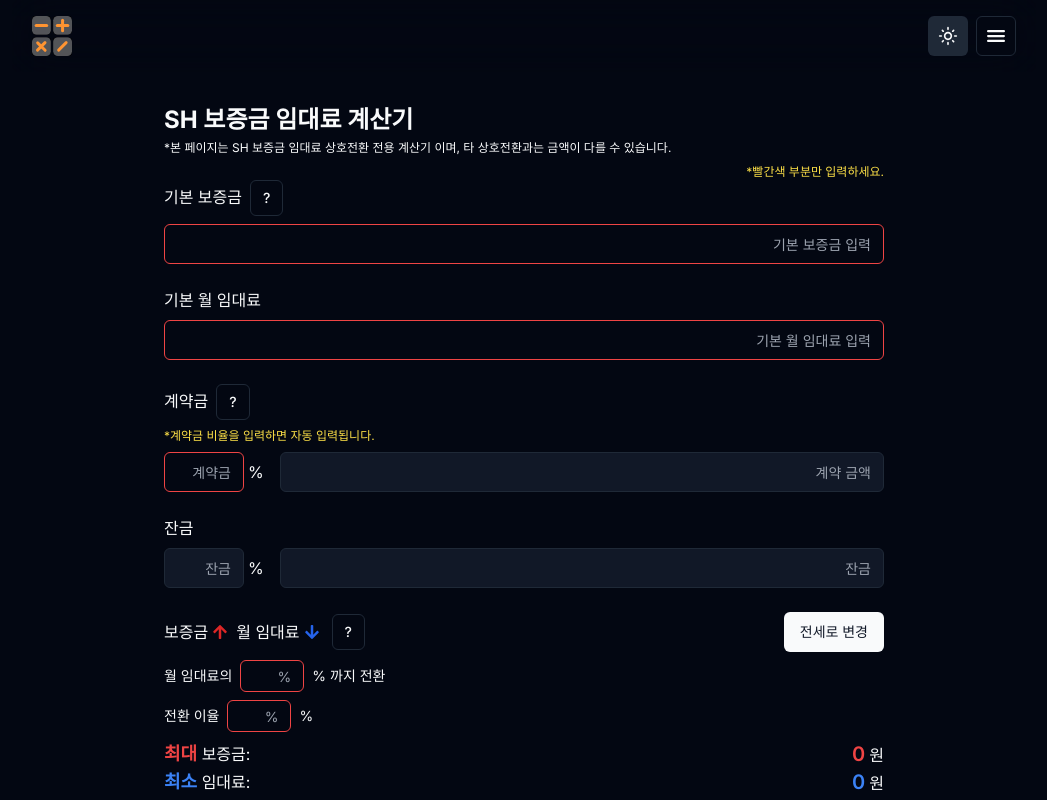
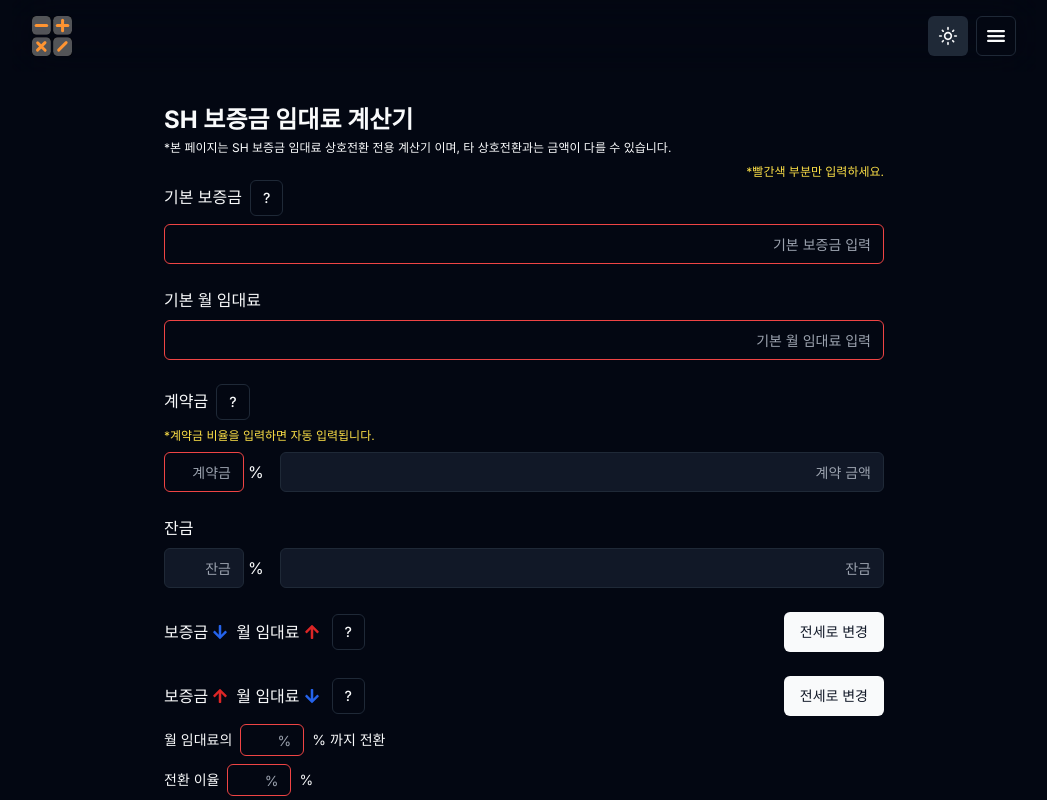
Before and after one commit to WebKBS/deposit-calculator, a Next.js app: page / in a window 1280 px wide. Shown: the top 800 px of the page, without its empty margins (116-1163 px from the left). Built offline with nearby package versions, Linux system fonts and the light colour scheme.

Commit message:
전월세 변경 타이틀 완료

```diff
--- a/components/Calculator.tsx
+++ b/components/Calculator.tsx
@@ -19,6 +19,7 @@
 import Balance from './sh/components/View/Balance';
 import DefaultDeposit from './sh/components/View/DefaultDeposit';
 import DefaultRent from './sh/components/View/DefaultRent';
+import DepositRentChange from './sh/components/View/DepositRentChange';
 import DownPayment from './sh/components/View/DownPayment';
 import useShCalculatorStore from './sh/store/store';
 import { Input } from './ui/input';
@@ -541,6 +542,7 @@
       <DefaultRent />
       <DownPayment />
       <Balance />
+      <DepositRentChange />
 
       <div className="mb-6">
         <div className="flex items-center justify-between gap-2 mb-2">
--- /dev/null
+++ b/components/sh/components/Card/ChangeStateCard.tsx
@@ -0,0 +1,21 @@
+import { TipAlertDialog } from '@/components/Modal/TipAlertDialog';
+
+import DepositChangeButton from '../Button/DepositChangeButton';
+import ChangeState from '../ChangeState/TitleState';
+
+const ChangeStateCard = () => {
+  return (
+    <div className="flex items-center justify-between gap-2 mb-2">
+      <div className="flex items-center gap-3">
+        <ChangeState />
+        <TipAlertDialog
+          title="보증금, 월 임대료 상호전환"
+          body="SH 모집공고를 보시면 상호전환에 대한 내용이 적혀있습니다. 공고물 또는 제공하는 건물에 대해 모두 상호전환 비율이 다를 수 있으며, 입력하시는 비율에 따라 보증금과 임대료는 자동으로 입력됩니다. 보증금 및 월 임대료 변경으로 보증금 상향, 임대로 하향, 등 전환 계산 가능하며, 기본 보증금, 기본 월 임대료, 계약금 변경시 상호전환의 내용은 초기화 됩니다. 단위는 %이며 소수점까지 가능합니다. 예) 50.5 = 50.5%"
+        />
+      </div>
+      <DepositChangeButton />
+    </div>
+  );
+};
+
+export default ChangeStateCard;
--- /dev/null
+++ b/components/sh/components/ChangeState/TitleState.tsx
@@ -0,0 +1,32 @@
+import { Label } from '@/components/ui/label';
+import { FaArrowDown, FaArrowUp } from 'react-icons/fa';
+import { useDepositChangeStore } from '../../store/depositChangeStore';
+
+const TitleState = () => {
+  const isDepositChange = useDepositChangeStore(
+    (state) => state.isDepositChange
+  );
+
+  return (
+    <div className="flex flex-wrap items-center gap-2 justify-center">
+      <p className="flex items-center gap-1">
+        <Label>보증금</Label>
+        {!isDepositChange ? (
+          <FaArrowDown className="text-blue-600" />
+        ) : (
+          <FaArrowUp className="text-red-600" />
+        )}
+      </p>
+      <p className="flex items-center gap-1">
+        월 임대료
+        {!isDepositChange ? (
+          <FaArrowUp className="text-red-600" />
+        ) : (
+          <FaArrowDown className="text-blue-600" />
+        )}
+      </p>
+    </div>
+  );
+};
+
+export default TitleState;
--- /dev/null
+++ b/components/sh/components/Input/MaxConversionRentInput.tsx
@@ -0,0 +1,30 @@
+import { Input } from '@/components/ui/input';
+import { ChangeEvent } from 'react';
+import useMaxConversionRateStore from '../../store/maxConversionRateStore';
+
+const MaxConversionRentInput = () => {
+  const maxConversionRate = useMaxConversionRateStore(
+    (state) => state.maxConversionRate
+  );
+
+  const setMaxConversionRate = useMaxConversionRateStore(
+    (state) => state.setMaxConversionRate
+  );
+
+  const handleMaxConversionRate = (event: ChangeEvent<HTMLInputElement>) => {
+    setMaxConversionRate(event);
+  };
+
+  return (
+    <Input
+      type="text"
+      placeholder="%"
+      maxLength={6}
+      className="w-16 h-8 text-right border-red-500"
+      onChange={handleMaxConversionRate}
+      value={maxConversionRate}
+    />
+  );
+};
+
+export default MaxConversionRentInput;
--- /dev/null
+++ b/components/sh/components/View/DepositRentChange.tsx
@@ -0,0 +1,11 @@
+import ChangeStateCard from '../Card/ChangeStateCard';
+
+const DepositRentChange = () => {
+  return (
+    <div className="mb-6">
+      <ChangeStateCard />
+    </div>
+  );
+};
+
+export default DepositRentChange;
--- /dev/null
+++ b/components/sh/store/maxConversionRateStore.ts
@@ -0,0 +1,19 @@
+import { ChangeEvent } from 'react';
+import { create } from 'zustand';
+
+interface ImaxConversionRateStore {
+  maxConversionRate: string;
+  setMaxConversionRate: ({ target }: ChangeEvent<HTMLInputElement>) => void;
+}
+
+const useMaxConversionRateStore = create<ImaxConversionRateStore>((set) => ({
+  maxConversionRate: '',
+
+  setMaxConversionRate: ({ target }) => {
+    set(() => ({
+      maxConversionRate: target.value,
+    }));
+  },
+}));
+
+export default useMaxConversionRateStore;
```
Also changed, not shown: 1 other file (tests, documents, lock files or other folders).
